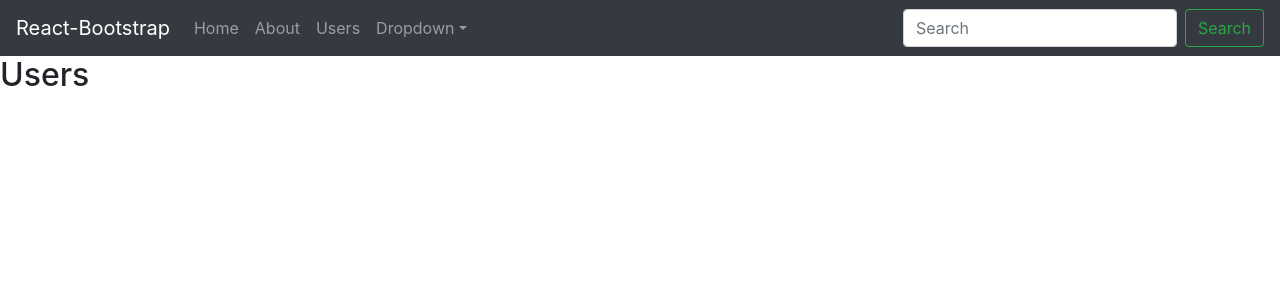
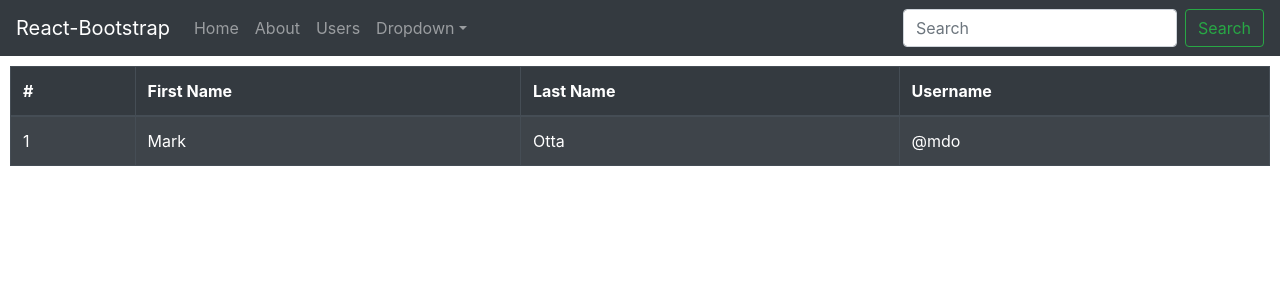
Before and after one commit to nik3348/gome-frontend, a React (Create React App) app: page /users in a window 1280 px wide. Shown: the top 300 px of the page. Built offline with nearby package versions, Linux system fonts and the light colour scheme.

Commit message:
- Added table to user tab - Changed import for prompt due to test fail - Added button type

```diff
--- a/src/pages/Blocking/index.jsx
+++ b/src/pages/Blocking/index.jsx
@@ -1,5 +1,5 @@
 import React, { useState } from 'react';
-import Prompt from 'react-router-dom/es/Prompt';
+import { Prompt } from 'react-router-dom';
 
 
 export default function Blocking() {
@@ -35,7 +35,7 @@ export default function Blocking() {
       </p>
 
       <p>
-        <button>Submit to stop blocking</button>
+        <button type="button">Submit to stop blocking</button>
       </p>
     </form>
   );
--- a/src/pages/Users/index.jsx
+++ b/src/pages/Users/index.jsx
@@ -1,5 +1,35 @@
 import React from 'react';
+import Table from 'react-bootstrap/Table';
 
 export default function Users() {
-  return <h2>Users</h2>;
+  const data = [{
+    id: 1, fname: 'Mark', lname: 'Otta', username: '@mdo',
+  }];
+
+  const row = data.map((datum) => (
+    <tr>
+      <td>{datum.id}</td>
+      <td>{datum.fname}</td>
+      <td>{datum.lname}</td>
+      <td>{datum.username}</td>
+    </tr>
+  ));
+
+  return (
+    <div style={{ margin: 10 }}>
+      <Table striped bordered hover variant="dark">
+        <thead>
+          <tr>
+            <th>#</th>
+            <th>First Name</th>
+            <th>Last Name</th>
+            <th>Username</th>
+          </tr>
+        </thead>
+        <tbody>
+          {row}
+        </tbody>
+      </Table>
+    </div>
+  );
 }
```
